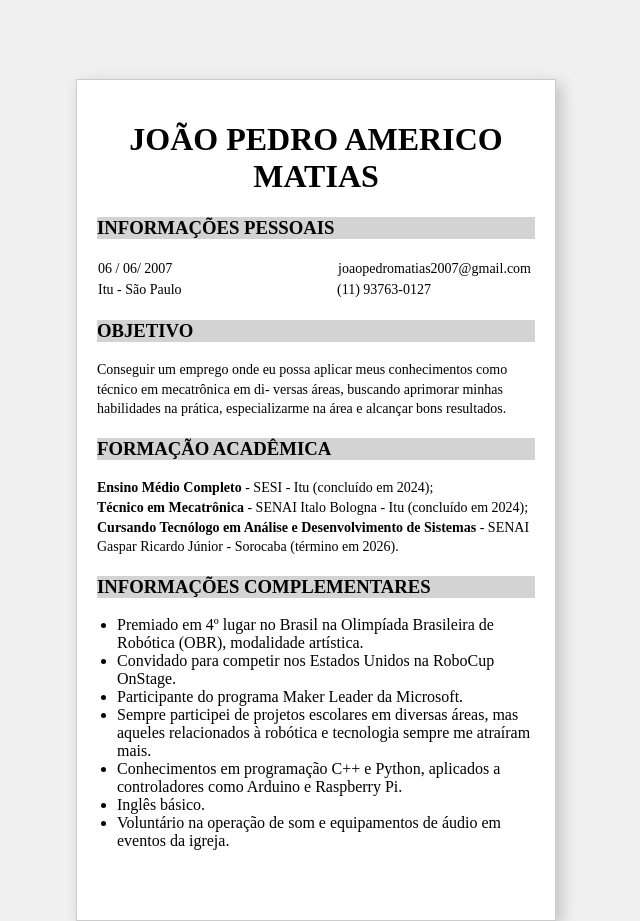
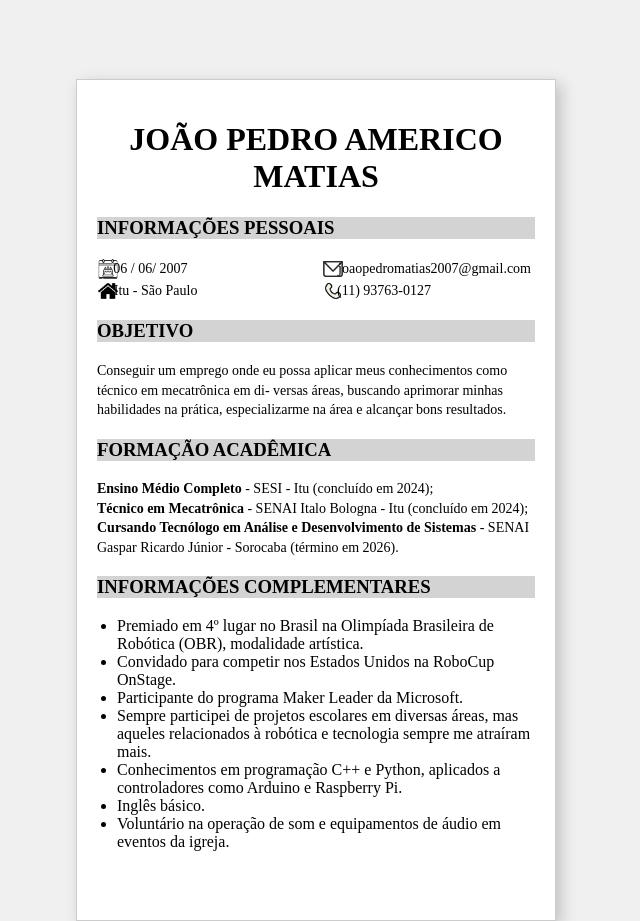
Before and after one commit to Joao-Pedro-Matias/WEB-Joao_Matias, a plain HTML site: page Html/curriculo.html in a window 1280 px wide. Shown: the whole page, without its empty margins (324-964 px from the left). Drawn offline with Linux system fonts and the light colour scheme.

Commit message:
curriculo_finalizado

```diff
--- a/Html/curriculo.html
+++ b/Html/curriculo.html
@@ -36,7 +36,9 @@
             justify-content: space-between;
             width: 100%;
             padding: 1px;
-            background-color: white;
+            display: flex;
+            align-items: center;
+            margin-left: 25px;
 
 
         }
@@ -58,6 +60,11 @@
             margin-top: 200px;
 
         }
+        .informartion_image {
+            width: 20px;
+            height: auto;
+            margin-right: -140px;
+        }
     </style>
 
 
@@ -65,13 +72,16 @@
         <h1> JOÃO PEDRO AMERICO MATIAS</h1>
         <h3> INFORMAÇÕES PESSOAIS</h3>
         <div class="information_text">
+            <img src="/WEB-Joao_Matias/Html/Imagens/aniversario_icon.png" class="informartion_image" style="margin-left: -25px;">
             <span>06 / 06/ 2007</span>
-
-            <span style="margin-right: 5px;">joaopedromatias2007@gmail.com</span>
+            <img src="./Imagens/email_icon.png" class="informartion_image">
+            <span style="margin-right: 30px;">joaopedromatias2007@gmail.com</span>
         </div>
         <div class="information_text">
-            <span>Itu - São Paulo </span>
-            <span style="margin-right: 105px;">(11) 93763-0127</span>
+            <img src="/WEB-Joao_Matias/Html/Imagens/casa_icon.png" class="informartion_image" style="margin-left: -25px;">
+            <span style="margin-left: 10px;"> Itu - São Paulo </span>
+            <img src="/WEB-Joao_Matias/Html/Imagens/telefone_icon.png" class="informartion_image" style="margin-right: -132px;">
+            <span style="margin-right: 130px;">(11) 93763-0127</span>
         </div>
         <h3> OBJETIVO </h3>
         <div class="normal_text">
```
Also changed, not shown: Html/Teste.html (+34 -5 lines), Html/Imagens/aniversario_icon.png (added), Html/Imagens/casa_icon.png (added), Html/Imagens/telefone_icon.png (added).
